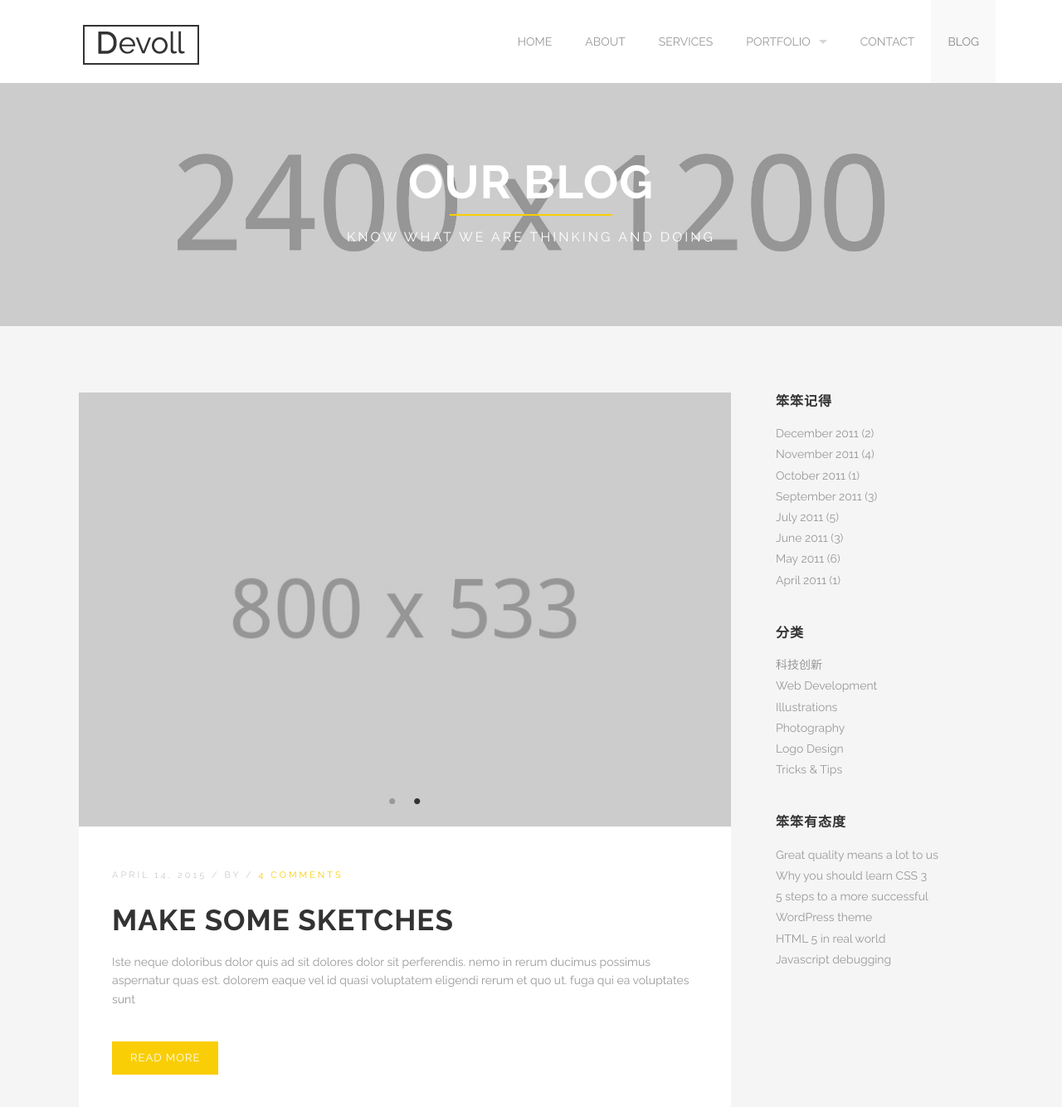
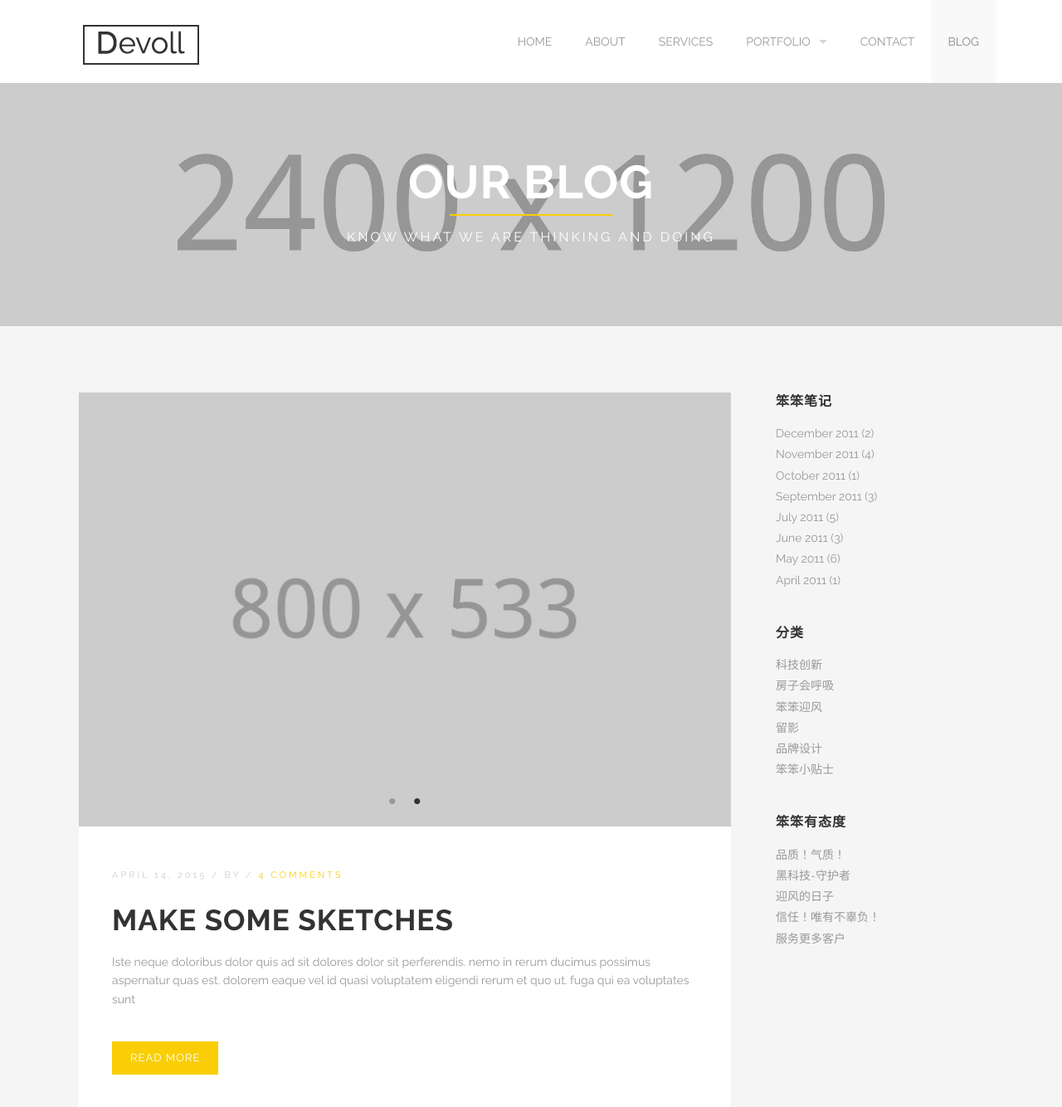
Before and after one commit to braveheart007/braveheart007.github.io, a Jekyll site: the page built from blog/index.html, in a window 1280 px wide and 1400 px high. Shown: the top 1334 px of the window at 83% size. Built offline with Jekyll 4.4.1, drawn with Linux system fonts in a browser that asks for light colours; the list of posts is cut into pages by our own code.

Commit message:
Update sidebar.html

```diff
--- a/_includes/sidebar.html
+++ b/_includes/sidebar.html
@@ -1,5 +1,5 @@
 <div class='links'>
-  <h3>笨笨记得</h3>
+  <h3>笨笨笔记</h3>
   <ul>
     <li>
       <a href='#'>December 2011</a>
@@ -39,22 +39,22 @@
   <h3>分类</h3>
   <ul>
     <li>
-      <a href='#'>科技创新</a>
+      <a href='www.baidu.com'>科技创新</a>
     </li>
     <li>
-      <a href='#'>Web Development</a>
+      <a href='#'>房子会呼吸</a>
     </li>
     <li>
-      <a href='#'>Illustrations</a>
+      <a href='#'>笨笨迎风</a>
     </li>
     <li>
-      <a href='#'>Photography</a>
+      <a href='#'>留影</a>
     </li>
     <li>
-      <a href='#'>Logo Design</a>
+      <a href='#'>品牌设计</a>
     </li>
     <li>
-      <a href='#'>Tricks &amp; Tips</a>
+      <a href='#'>笨笨小贴士</a>
     </li>
   </ul>
 </div>
@@ -62,19 +62,19 @@
   <h3>笨笨有态度</h3>
   <ul>
     <li>
-      <a href='#'>Great quality means a lot to us</a>
+      <a href='#'>品质！气质！</a>
     </li>
     <li>
-      <a href='#'>Why you should learn CSS 3</a>
+      <a href='#'>黑科技-守护者</a>
     </li>
     <li>
-      <a href='#'>5 steps to a more successful WordPress theme</a>
+      <a href='#'>迎风的日子</a>
     </li>
     <li>
-      <a href='#'>HTML 5 in real world</a>
+      <a href='#'>信任！唯有不辜负！</a>
     </li>
     <li>
-      <a href='#'>Javascript debugging</a>
+      <a href='#'>服务更多客户</a>
     </li>
   </ul>
 </div>
```
